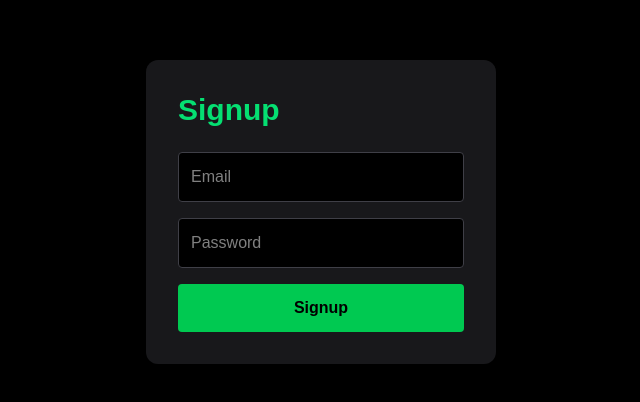
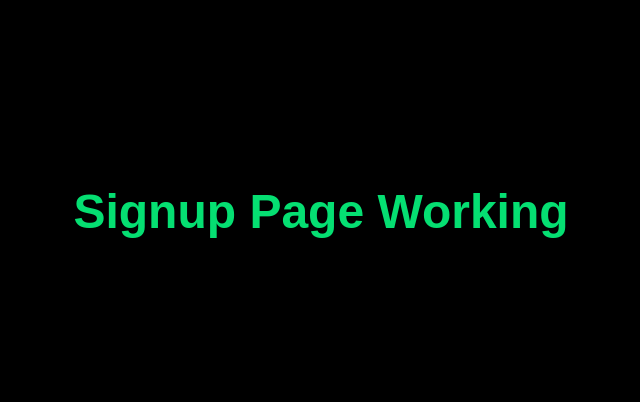
Before and after one commit to hasnatabdullah180-glitch/opinioncashout, a Next.js app: page /singup in a window 1280 px wide. Shown: the part 188-590 px from the top of the page, without its empty margins (319-959 px from the left). Built offline with nearby package versions, Linux system fonts and the light colour scheme.

Commit message:
signup fixed

```diff
--- a/app/singup/page.tsx
+++ b/app/singup/page.tsx
@@ -1,54 +1,11 @@
 "use client";
 
-import { useState } from "react";
-import { createUserWithEmailAndPassword } from "firebase/auth";
-import { auth } from "@/lib/firebase";
-import { useRouter } from "next/navigation";
-
 export default function SignupPage() {
-  const router = useRouter();
-
-  const [email, setEmail] = useState("");
-  const [password, setPassword] = useState("");
-
-  const signup = async () => {
-    try {
-      await createUserWithEmailAndPassword(auth, email, password);
-      alert("Signup successful");
-      router.push("/dashboard");
-    } catch (error: any) {
-      alert(error.message);
-    }
-  };
-
   return (
-    <main className="min-h-screen bg-black flex items-center justify-center">
-      <div className="bg-zinc-900 p-8 rounded-xl w-[350px]">
-        <h1 className="text-3xl text-green-400 font-bold mb-6">
-          Signup
-        </h1>
-
-        <input
-          type="email"
-          placeholder="Email"
-          className="w-full p-3 mb-4 rounded bg-black text-white border border-zinc-700"
-          onChange={(e) => setEmail(e.target.value)}
-        />
-
-        <input
-          type="password"
-          placeholder="Password"
-          className="w-full p-3 mb-4 rounded bg-black text-white border border-zinc-700"
-          onChange={(e) => setPassword(e.target.value)}
-        />
-
-        <button
-          onClick={signup}
-          className="w-full bg-green-500 text-black py-3 rounded font-bold"
-        >
-          Signup
-        </button>
-      </div>
+    <main className="min-h-screen bg-black text-white flex items-center justify-center">
+      <h1 className="text-5xl text-green-400 font-bold">
+        Signup Page Working
+      </h1>
     </main>
   );
 }
```
